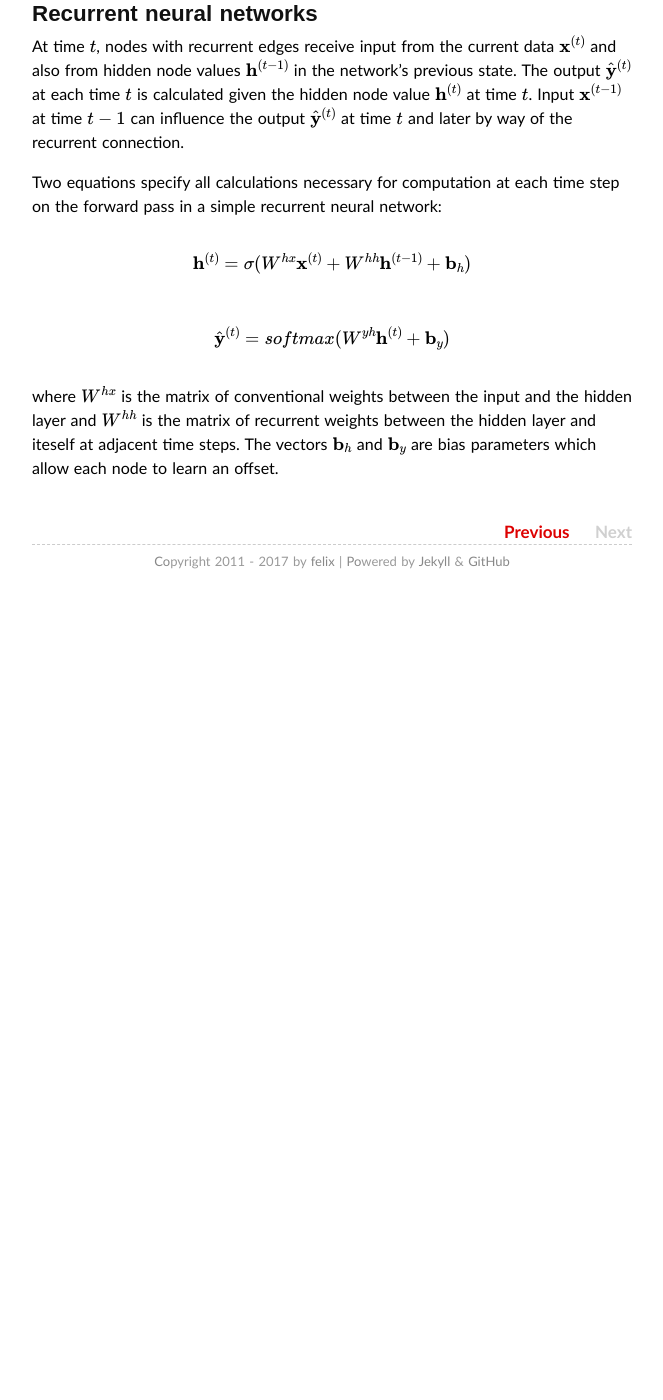
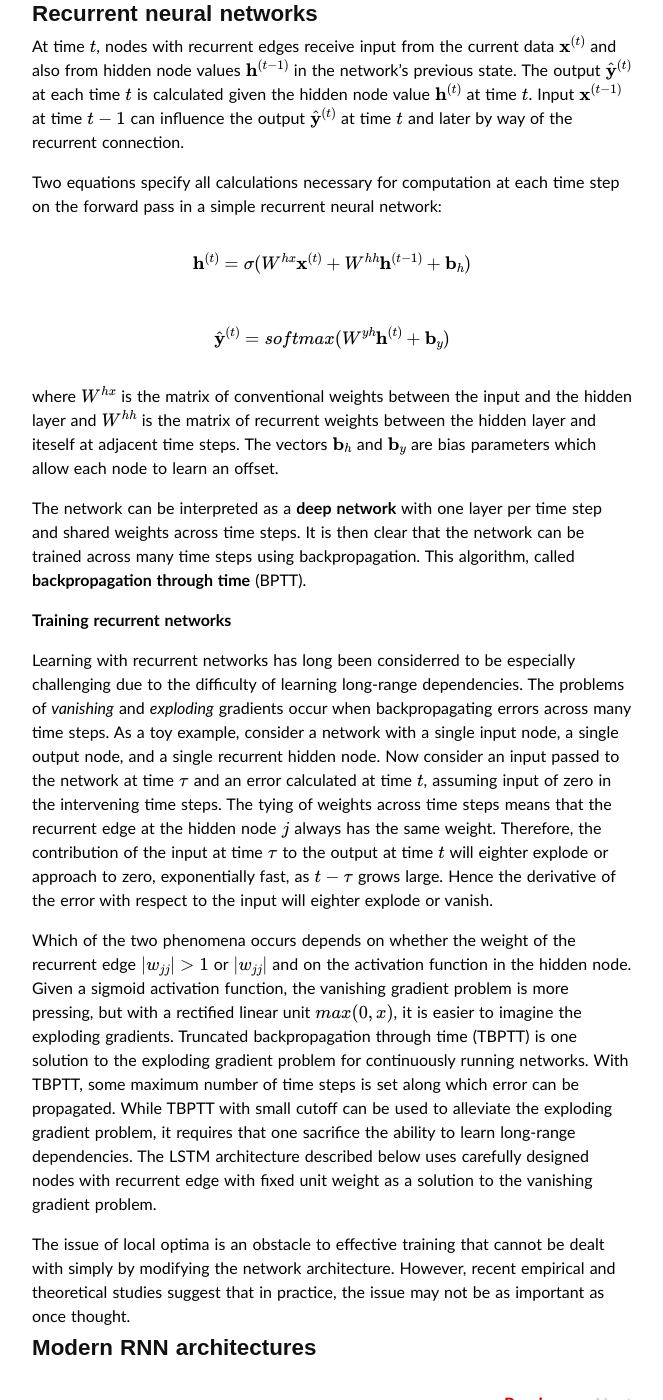
Before and after one commit to hezila/hezila.github.io, a Jekyll site: the page built from _posts/2017-09-20-rnn-review.md, in a window 1280 px wide and 1400 px high, scrolled down 2983 px. Shown: the whole window, without its empty margins (308-971 px from the left). Built offline with Jekyll 4.4.1, drawn with Linux system fonts in a browser that asks for light colours; some web fonts are replaced; formulas are drawn with MathJax 3; comment, search, counter and statistics services are not loaded; before the commit the page ends 3587 px from its top, so only the background shows below that.

Commit message:
additional update rnn review post

```diff
--- a/_posts/2017-09-20-rnn-review.md
+++ b/_posts/2017-09-20-rnn-review.md
@@ -105,3 +105,18 @@ Two equations specify all calculations necessary for computation at each time st
 \end{equation}
 
 where $$W^{hx}$$ is the matrix of conventional weights between the input and the hidden layer and $$W^{hh}$$ is the matrix of recurrent weights between the hidden layer and iteself at adjacent time steps. The vectors $$\mathbf{b}_h$$ and $$\mathbf{b}_y$$ are bias parameters which allow each node to learn an offset.
+
+The network can be interpreted as a **deep network** with one layer per time step and shared weights across time steps. It is then clear that the network can be trained across many time steps using backpropagation. This algorithm, called **backpropagation through time** (BPTT).
+
+
+**Training recurrent networks**
+
+Learning with recurrent networks has long been considerred to be especially challenging due to the difficulty of learning long-range dependencies. The problems of *vanishing* and *exploding* gradients occur when backpropagating errors across many time steps. As a toy example, consider a network with a single input node, a single output node, and a single recurrent hidden node. Now consider an input passed to the network at time $$\tau$$ and an error calculated at time $$t$$, assuming input of zero in the intervening time steps. The tying of weights across time steps means that the recurrent edge at the hidden node $$j$$ always has the same weight. Therefore, the contribution of the input at time $$\tau$$ to the output at time $$t$$ will eighter explode or approach to zero, exponentially fast, as $$t-\tau$$ grows large. Hence the derivative of the error with respect to the input will eighter explode or vanish.
+
+Which of the two phenomena occurs depends on whether the weight of the recurrent edge $$\vert w_{jj} \vert > 1$$ or $$\vert w_{jj} \vert$$ and on the activation function in the hidden node. Given a sigmoid activation function, the vanishing gradient problem is more pressing, but with a rectified linear unit $$max(0, x)$$, it is easier to imagine the exploding gradients. Truncated backpropagation through time (TBPTT) is one solution to the exploding gradient problem for continuously running networks. With TBPTT, some maximum number of time steps is set along which error can be propagated. While TBPTT with small cutoff can be used to alleviate the exploding gradient problem, it requires that one sacrifice the ability to learn long-range dependencies. The LSTM architecture described below uses carefully designed nodes with recurrent edge with fixed unit weight as a solution to the vanishing gradient problem.
+
+The issue of local optima is an obstacle to effective training that cannot be dealt with simply by modifying the network architecture. However, recent empirical and theoretical studies suggest that in practice, the issue may not be as important as once thought.
+
+
+Modern RNN architectures
+------------------------
```
